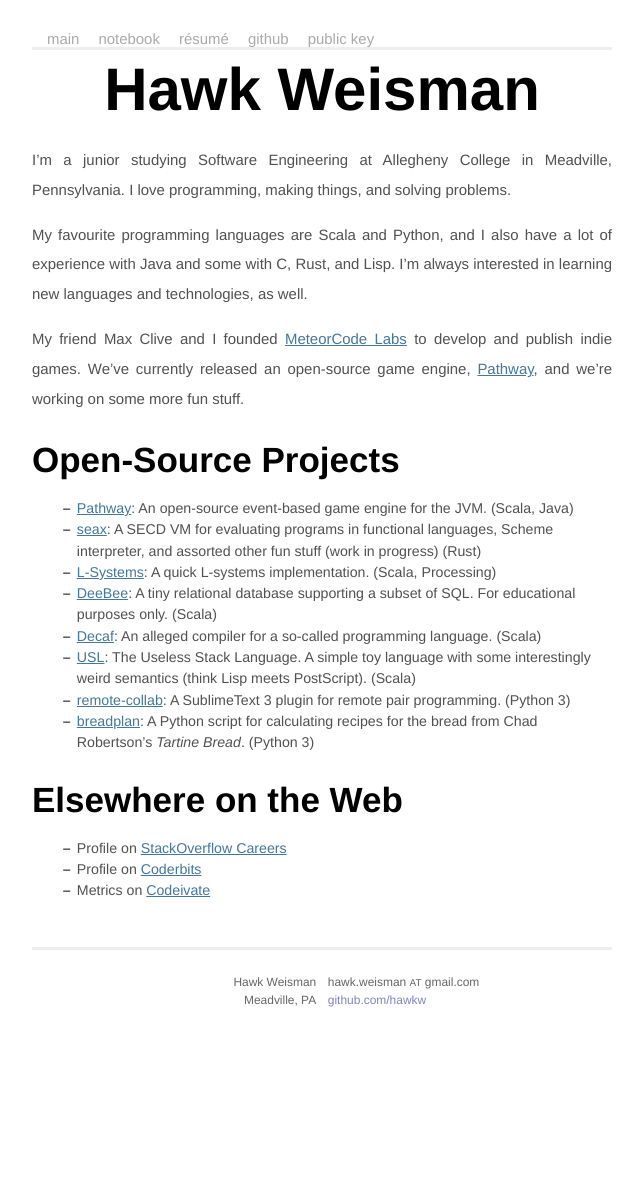
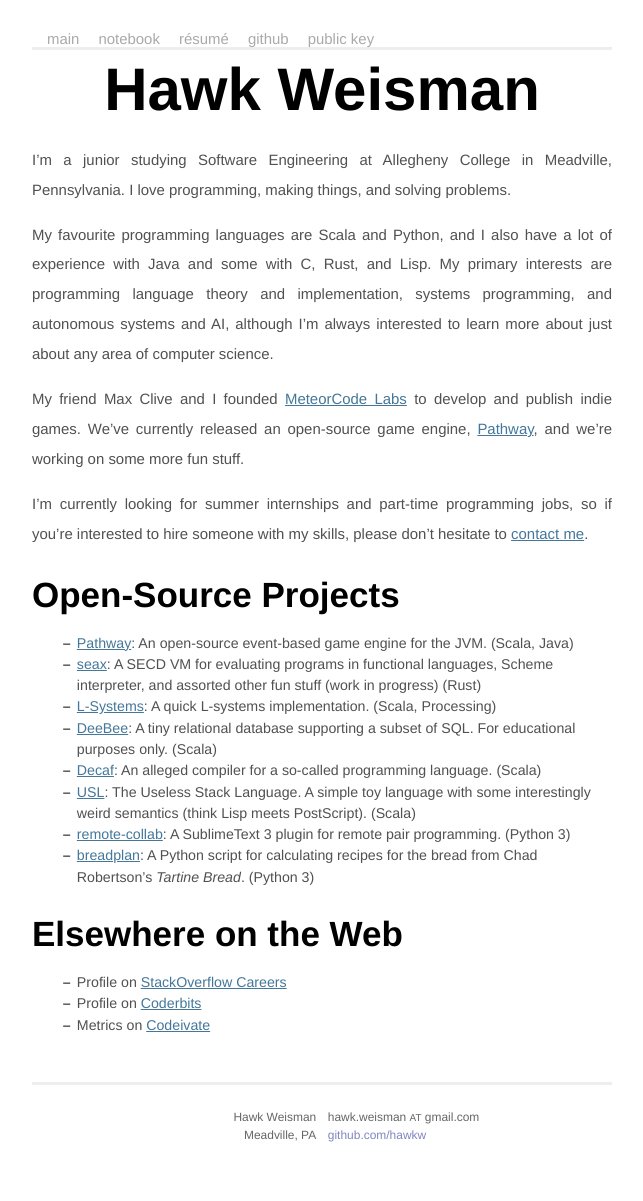
Before and after one commit to hawkw/hawkw.github.io, a Jekyll site: the page built from index.md, in a window 1280 px wide. Shown: the whole page, without its empty margins (318-961 px from the left). Built offline with Jekyll 4.4.1, drawn with Linux system fonts in a browser that asks for light colours; before the commit the page ends 1067 px from its top, so only the background shows below that.

Commit message:
Add stuff to main page

```diff
--- a/index.md
+++ b/index.md
@@ -5,9 +5,11 @@ title: Hawk Weisman
 
 I'm a junior studying Software Engineering at Allegheny College in Meadville, Pennsylvania. I love programming, making things, and solving problems.
 
-My favourite programming languages are Scala and Python, and I also have a lot of experience with Java and some with C, Rust, and Lisp. I'm always interested in learning new languages and technologies, as well.
+My favourite programming languages are Scala and Python, and I also have a lot of experience with Java and some with C, Rust, and Lisp. My primary interests are programming language theory and implementation, systems programming, and autonomous systems and AI, although I'm always interested to learn more about just about any area of computer science.
 
 My friend Max Clive and I founded [MeteorCode Labs](https://meteorcodelabs.com) to develop and publish indie games. We've currently released an open-source game engine, [Pathway](https://github.com/MeteorCode/Pathway), and we're working on some more fun stuff.
+
+I'm currently looking for summer internships and part-time programming jobs, so if you're interested to hire someone with my skills, please don't hesitate to [contact me](hawk.weisman@gmail.com).
 
 Open-Source Projects
 --------------------
```
